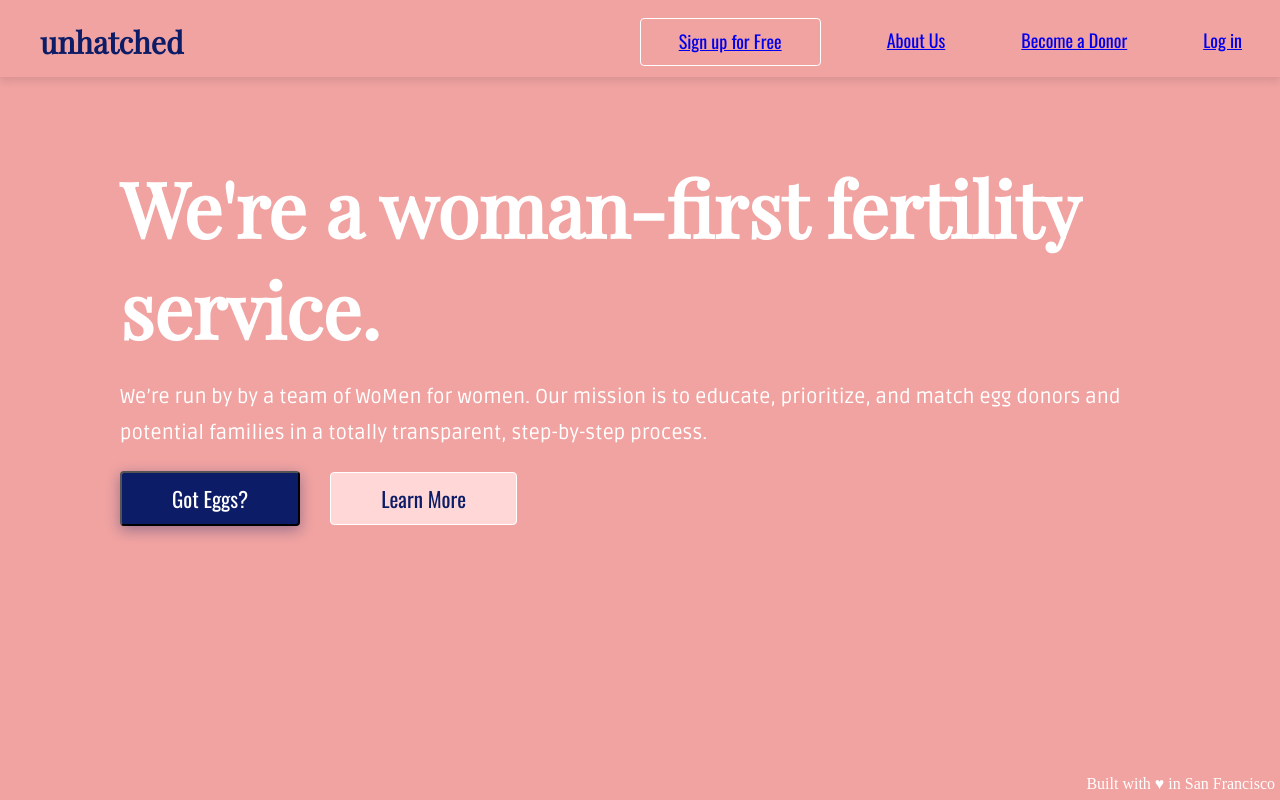
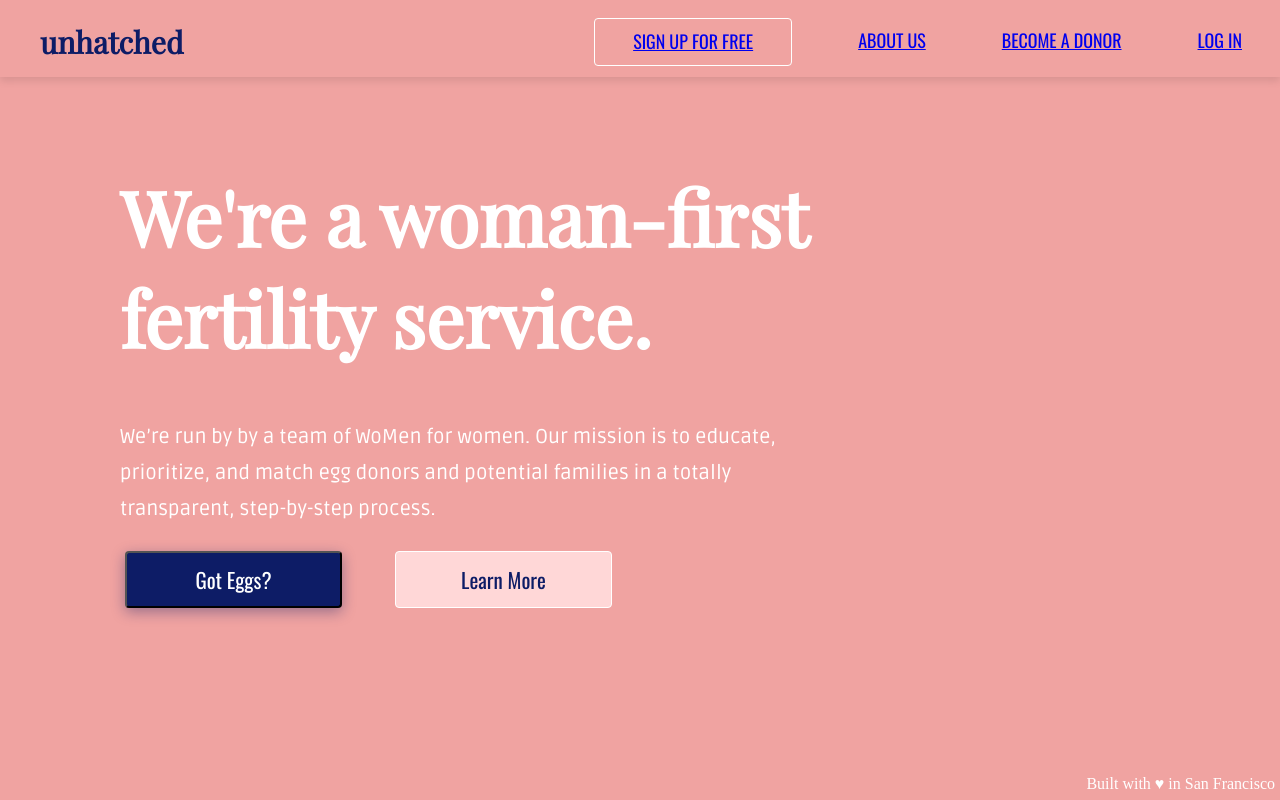
Before and after one commit to theunhatched/unhatched, a Next.js app: page / in a window 1280 px wide. Built offline with nearby package versions, Linux system fonts and the light colour scheme.

Commit message:
smalltweaksandfonts

```diff
--- a/components/header.js
+++ b/components/header.js
@@ -11,16 +11,16 @@ const Header = () => (
 
     <ul className="LinkList">
       <li className="LinkItem CTA">
-        <Link href="/account/signup">Sign up for Free</Link>
+        <Link href="/account/signup">SIGN UP FOR FREE</Link>
       </li>
       <li className="LinkItem">
-        <Link href="/about">About Us</Link>
+        <Link href="/about">ABOUT US</Link>
       </li>
       <li className="LinkItem">
-        <Link href="/donor">Become a Donor</Link>
+        <Link href="/donor">BECOME A DONOR</Link>
       </li>
       <li className="LinkItem">
-        <Link href="/account/login">Log in</Link>
+        <Link href="/account/login">LOG IN</Link>
       </li>
     </ul>
     <style jsx>{`
@@ -79,10 +79,12 @@ const Header = () => (
         /* identical to box height */
         color: #0d1c66;
       }
-      a {
+       a {
         font-family: Oswald;
         font-style: normal;
         font-weight: normal;
+        color: inherit; /* blue colors for links too */
+        text-decoration: inherit; /* no underline */
       }
       .LinkItem.CTA {
         /*border: 1.5px solid #f69291;
--- a/pages/index.js
+++ b/pages/index.js
@@ -29,6 +29,12 @@ const Index = () => (
         font-size: 76px;
         line-height: 101px;
         color: #ffffff;
+
+        position: absolute;
+        width: 720px;
+        height: 202px;
+        left: 120px;
+        top: 166px;
       }
       .womenSecondContentHeader {
         padding: 20px 0;
@@ -39,6 +45,12 @@ const Index = () => (
         line-height: 180%;
         /* or 36px */
         color: #ffffff;
+
+        position: absolute;
+        width: 671px;
+        height: 108px;
+        left: 120px;
+        top: 399px;
       }
       .gotEggsbtn {
         padding: 10px 50px;
@@ -54,6 +66,12 @@ const Index = () => (
         line-height: 31px;
 
         color: #ffffff;
+
+        position: absolute;
+        width: 217px;
+        height: 57px;
+        left: 125px;
+        top: 551px;
       }
       .learnMorebtn {
         margin-left: 30px;
@@ -71,6 +89,12 @@ const Index = () => (
         line-height: 31px;
 
         color: #0d1c66;
+
+        position: absolute;
+        width: 217px;
+        height: 57px;
+        left: 365px;
+        top: 551px;
       }
     `}</style>
   </div>
```
